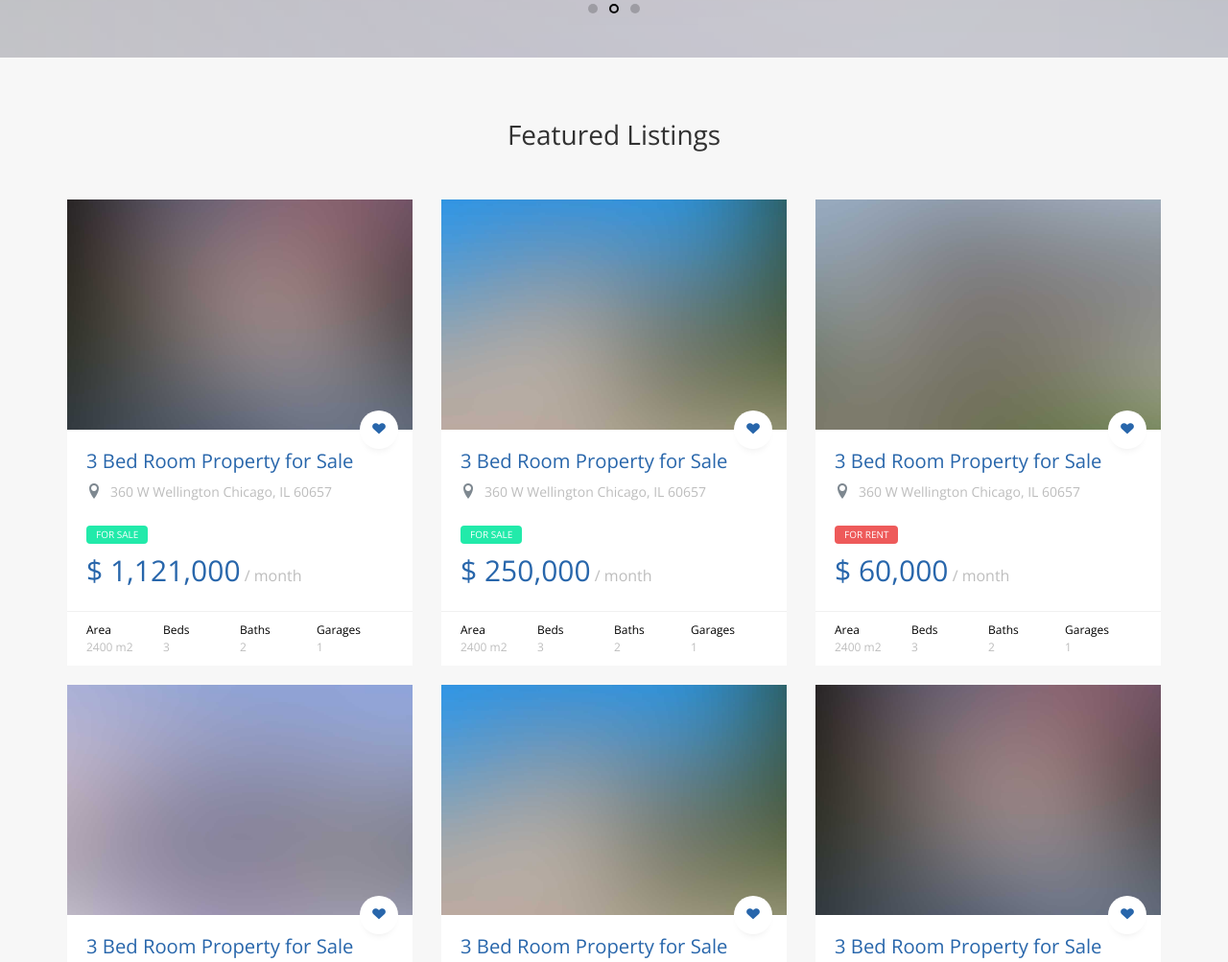
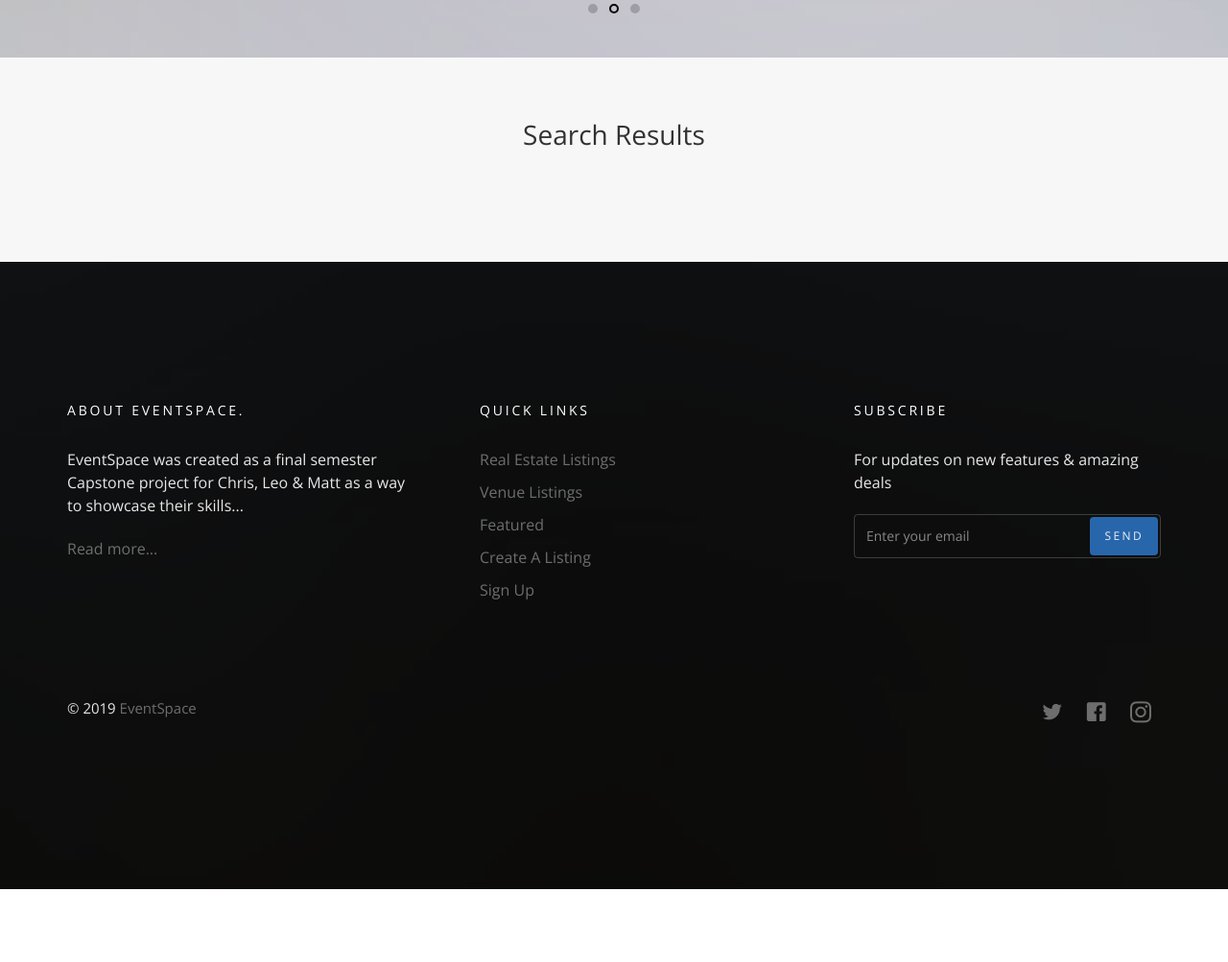
Before and after one commit to mperrotBI/Capstone, a website: page EventSpace/index.html in a window 1280 px wide. Shown: the part 740-1743 px from the top of the page at 96% size. After the commit the page ends 1667 px from the top, so only its background shows below. Drawn offline with nearby package versions, Linux system fonts and the light colour scheme; files whose address does not match are found by name.

Commit message:
search function added to home page

```diff
--- a/EventSpace/index.html
+++ b/EventSpace/index.html
@@ -62,14 +62,14 @@
           <div class="col-md-8 col-md-offset-2">
 
             <div class="probootstrap-home-search probootstrap-animate">
-              <form action="" method="post">
+              <!--<form action="results.html" method="post">-->
                 <h2 class="heading">Search for your space here</h2>
                 <div class="probootstrap-field-group">
                   <div class="probootstrap-fields">
 
                     <div class="search-field">
                       <i class="icon-location2"></i>
-                      <input type="text" class="form-control" placeholder="Enter address / Zip Code">
+                      <input type="text" id="locTag" class="form-control" placeholder="Enter address / Zip Code">
                     </div>
                     <div class="search-category">
                       <i class="icon-chevron-down"></i>
@@ -79,9 +79,9 @@
                       </select>
                     </div>
                   </div>
-                  <button class="btn btn-success" type="submit"><i class="icon-magnifying-glass t2"></i> Start Search</button>
+                  <button type="submit" class="btn btn-success" onClick="main()">Start Search</button>
                 </div>
-              </form>
+          <!--  </form>-->
               <!--<p class="mb0 text-left"><small>A free HTML5 template by <a href="https://uicookies.com/">uicookies.com</a> under license <a href="https://uicookies.com/license">Creative Commons 3.0</a></small> </p> -->
             </div>
 
@@ -215,47 +215,14 @@
   <section class="probootstrap-section probootstrap-section-lighter">
     <div class="container">
       <div class="row heading">
-        <h2 class="mt0 mb50 text-center">Featured Listings</h2>
+        <h2 class="mt0 mb50 text-center">Search Results</h2>
       </div>
       <div class="row">
-        <div class="col-md-4 col-sm-6">
-          <div class="probootstrap-card probootstrap-listing">
-            <div class="probootstrap-card-media">
-              <img src="img/slider_1.jpg" class="img-responsive" alt="Free HTML5 Template by uicookies.com">
-              <a href="#" class="probootstrap-love"><i class="icon-heart"></i></a>
-            </div>
-            <div class="probootstrap-card-text">
-              <h2 class="probootstrap-card-heading"><a href="#">3 Bed Room Property for Sale</a></h2>
-              <div class="probootstrap-listing-location">
-                <i class="icon-location2"></i> <span>360 W Wellington Chicago, IL 60657</span>
-              </div>
-              <div class="probootstrap-listing-category for-sale"><span>for sale</span></div>
-              <div class="probootstrap-listing-price"><strong>$ 1,121,000</strong> / month</div>
-            </div>
-            <div class="probootstrap-card-extra">
-              <ul>
-                <li>
-                  Area
-                  <span>2400 m2</span>
-                </li>
-                <li>
-                  Beds
-                  <span>3</span>
-                </li>
-                <li>
-                  Baths
-                  <span>2</span>
-                </li>
-                <li>
-                  Garages
-                  <span>1</span>
-                </li>
-              </ul>
-            </div>
-          </div>
-          <!-- END listing -->
-        </div>
-        <div class="col-md-4 col-sm-6">
+        <div class="col-md-4 col-sm-6" id="results">
+
+        <!-- END listing -->
+
+        <!--<div class="col-md-4 col-sm-6">
           <div class="probootstrap-card probootstrap-listing">
             <div class="probootstrap-card-media">
               <img src="img/slider_2.jpg" class="img-responsive" alt="Free HTML5 Template by uicookies.com">
@@ -290,8 +257,7 @@
               </ul>
             </div>
           </div>
-          <!-- END listing -->
-        </div>
+       </div>
         <div class="clearfix visible-sm-block"></div>
         <div class="col-md-4 col-sm-6">
           <div class="probootstrap-card probootstrap-listing">
@@ -328,8 +294,8 @@
               </ul>
             </div>
           </div>
-          <!-- END listing -->
-        </div>
+           END listing -->
+        <!--</div>
         <div class="col-md-4 col-sm-6">
           <div class="probootstrap-card probootstrap-listing">
             <div class="probootstrap-card-media">
@@ -365,8 +331,8 @@
               </ul>
             </div>
           </div>
-          <!-- END listing -->
-        </div>
+           END listing -->
+        <!--</div>
         <div class="clearfix visible-sm-block"></div>
         <div class="col-md-4 col-sm-6">
           <div class="probootstrap-card probootstrap-listing">
@@ -403,8 +369,8 @@
               </ul>
             </div>
           </div>
-          <!-- END listing -->
-        </div>
+           END listing -->
+        <!--</div>
         <div class="col-md-4 col-sm-6">
           <div class="probootstrap-card probootstrap-listing">
             <div class="probootstrap-card-media">
@@ -440,11 +406,16 @@
               </ul>
             </div>
           </div>
-          <!-- END listing -->
+          END listing -->
         </div>
+        <div class="col-md-4 col-sm-6" id="results2">
+
       </div>
+      <div class="col-md-4 col-sm-6" id="results3">
     </div>
+
   </section>
+
 
  <!--
   <section class="probootstrap-half reverse">
@@ -634,10 +605,36 @@
     <a href="#" class="js-gotop"><i class="icon-chevron-thin-up"></i></a>
   </div>
 
+  <!-- The core Firebase JS SDK is always required and must be listed first -->
+<script src="https://www.gstatic.com/firebasejs/6.3.1/firebase.js"></script>
+<!--<script src="https://www.gstatic.com/firebasejs/6.3.1/firebase-app.js"></script>
+<script src="https://www.gstatic.com/firebasejs/3.1.0/firebase-auth.js"></script>
+<script src="https://www.gstatic.com/firebasejs/3.1.0/firebase-database.js"></script>-->
+<script src="http://code.jquery.com/jquery-1.11.0.min.js"></script>
 
+<!-- TODO: Add SDKs for Firebase products that you want to use
+     https://firebase.google.com/docs/web/setup#config-web-app -->
+
+<script>
+  // Your web app's Firebase configuration
+  var firebaseConfig = {
+    apiKey: "AIzaSyBNvUbAV8IlWG75v1rQ9SgtmYlYEHDCe1o",
+    authDomain: "eventspace-25703.firebaseapp.com",
+    databaseURL: "https://eventspace-25703.firebaseio.com",
+    projectId: "eventspace-25703",
+    storageBucket: "eventspace-25703.appspot.com",
+    messagingSenderId: "981825218107",
+    appId: "1:981825218107:web:cd6f16dd55a7a71f"
+  };
+  // Initialize Firebase
+  firebase.initializeApp(firebaseConfig);
+</script>
+
+  <script src="js/search.js"></script>
   <script src="js/scripts.min.js"></script>
   <script src="js/main.min.js"></script>
   <script src="js/custom.js"></script>
 
+
   </body>
 </html>
--- a/EventSpace/js/app.js
+++ b/EventSpace/js/app.js
@@ -8,7 +8,7 @@ function GetRandomInt(max){
   return Math.floor(Math.random() * Math.floor(max));
 }
 
-var submitBtn = document.getElementById("submitBtn");
+//var submitBtn = document.getElementById("submitBtn");
 var fireHeading = document.getElementById("fireHeading");
 
 var firebaseHeadingRef = firebase.database().ref().child("Heading");
```
